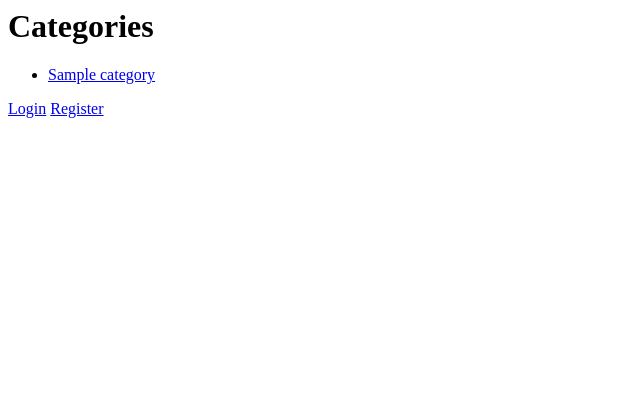
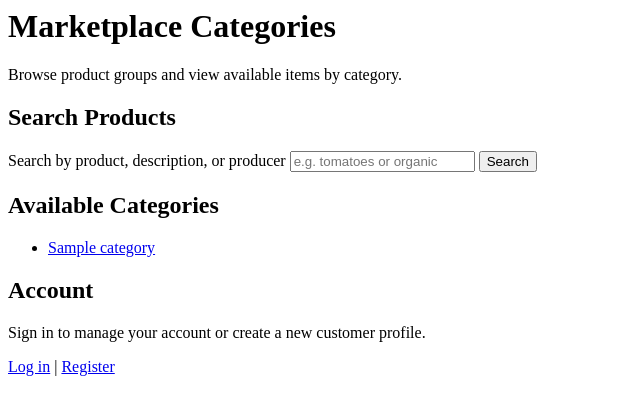
Before and after one commit to elosjoy/DESD, a Django app: page / in a window 1280 px wide. Shown: the top 415 px of the page, without its empty margins (0-640 px from the left). Run offline with Django 4.2, Linux system fonts and the light colour scheme; tables that the repository leaves empty hold one stand-in row (values such as "Sample post").

Commit message:
Added customer search function

```diff
--- a/marketplace/templates/marketplace/home.html
+++ b/marketplace/templates/marketplace/home.html
@@ -1,22 +1,80 @@
-<h1>Categories</h1>
+<main>
+  <header>
+    <h1>Marketplace Categories</h1>
+    <p>Browse product groups and view available items by category.</p>
+  </header>
 
+  <section aria-labelledby="search-heading">
+    <h2 id="search-heading">Search Products</h2>
+    <form action="{% url 'marketplace:home' %}" method="get" role="search">
+      <label for="search-input">Search by product, description, or producer</label>
+      <input
+        id="search-input"
+        name="q"
+        type="search"
+        value="{{ search_query }}"
+        placeholder="e.g. tomatoes or organic"
+      >
+      <button type="submit">Search</button>
+    </form>
+
+    {% if search_performed %}
+      <h3>Search Results</h3>
+      {% if search_results %}
+        <table>
+          <caption>Results for "{{ search_query }}"</caption>
+          <thead>
+            <tr>
+              <th scope="col">Product</th>
+              <th scope="col">Price</th>
+              <th scope="col">Producer</th>
+              <th scope="col">Category</th>
+            </tr>
+          </thead>
+          <tbody>
+            {% for p in search_results %}
+              <tr>
+                <th scope="row">{{ p.name }}</th>
+                <td>£{{ p.price }}</td>
+                <td>{{ p.producer.producer_name }}</td>
+                <td>{{ p.category.name }}</td>
+              </tr>
+            {% endfor %}
+          </tbody>
+        </table>
+      {% else %}
+        <p>No results found for "{{ search_query }}".</p>
+      {% endif %}
+    {% endif %}
+  </section>
+
+  <section aria-labelledby="categories-heading">
+    <h2 id="categories-heading">Available Categories</h2>
     <ul>
       {% for c in categories %}
-    <li><a href="{% url 'marketplace:category_products' c.slug %}">{{ c.name }}</a></li>
+        <li>
+          <a href="{% url 'marketplace:category_products' c.slug %}">{{ c.name }}</a>
+        </li>
       {% empty %}
-    <li>No categories yet. Add some in /admin/</li>
+        <li>No categories yet. Add some in /admin/.</li>
       {% endfor %}
     </ul>
+  </section>
 
+  <section aria-labelledby="account-heading">
+    <h2 id="account-heading">Account</h2>
     {% if user.is_authenticated %}
-  <p>Logged in as {{ user.username }}</p>
-
+      <p>You are logged in as <strong>{{ user.username }}</strong>.</p>
       <form action="/accounts/logout/" method="post">
         {% csrf_token %}
-    <button type="submit">Logout</button>
+        <button type="submit">Log out</button>
       </form>
-
     {% else %}
-  <a href="/accounts/login/">Login</a>
+      <p>Sign in to manage your account or create a new customer profile.</p>
+      <p>
+        <a href="/accounts/login/">Log in</a> |
         <a href="/register/customer/">Register</a>
+      </p>
     {% endif %}
+  </section>
+</main>
--- a/marketplace/views.py
+++ b/marketplace/views.py
@@ -1,5 +1,6 @@
 from django.contrib import messages
 from django.shortcuts import render, redirect, get_object_or_404
+from django.db.models import Q
 from rest_framework import generics, status
 from rest_framework.response import Response
 from rest_framework.permissions import IsAuthenticated
@@ -13,7 +14,30 @@ User = get_user_model()
 
 def home(request):
     categories = Category.objects.all()
-    return render(request, "marketplace/home.html", {"categories": categories})
+    query = request.GET.get("q", "").strip()
+    products = Product.objects.none()
+
+    if query:
+        products = (
+            Product.objects.select_related("producer", "category")
+            .filter(
+                availability_status__in=[Product.AVAILABLE, Product.IN_SEASON],
+            )
+            .filter(
+                Q(name__icontains=query)
+                | Q(description__icontains=query)
+                | Q(producer__producer_name__icontains=query)
+            )
+            .distinct()
+        )
+
+    context = {
+        "categories": categories,
+        "search_query": query,
+        "search_results": products,
+        "search_performed": bool(query),
+    }
+    return render(request, "marketplace/home.html", context)
 
 
 def register_customer(request):
```
Also changed, not shown: marketplace/templates/marketplace/category.html (+38 -11 lines), marketplace/templates/marketplace/register.html (+80 -5 lines). Lines whose indentation alone changed are shown as unchanged.
